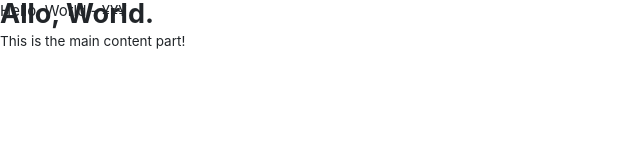
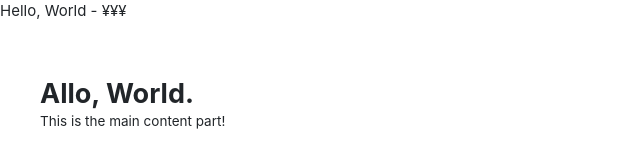
Before and after one commit to ehylam/gatsby-blog-v2, a Gatsby site: page /blog/2020/allo-world/ in a window 1280 px wide. Shown: the whole page, without its empty margins (0-640 px from the left). Built offline with nearby package versions, Linux system fonts and the light colour scheme; Gatsby itself is replaced by a stand-in of ours.

Commit message:
single template styling

```diff
--- a/src/templates/single.js
+++ b/src/templates/single.js
@@ -2,9 +2,7 @@ import React from "react"
 import SEO from "../components/seo"
 import {graphql} from "gatsby"
 
-
-
-
+import './single.scss'
 import Layout from "../components/layout"
 
 
@@ -16,7 +14,7 @@ const SinglePage = ({data}) => {
   return (
     <Layout>
     <SEO title="Post Title Here"/>
-      <section className="single">
+      <section className="single wrap">
       <h1>{frontmatter.title}</h1>
       <div className="content" dangerouslySetInnerHTML={{__html: markdownRemark.html }}/>
       </section>
--- /dev/null
+++ b/src/templates/single.scss
@@ -0,0 +1,8 @@
+.single {
+	padding-top: 10vh !important;
+	&.wrap {
+		justify-content: flex-start;
+		align-items: flex-start;
+		flex-direction: column;
+	}
+}
```
